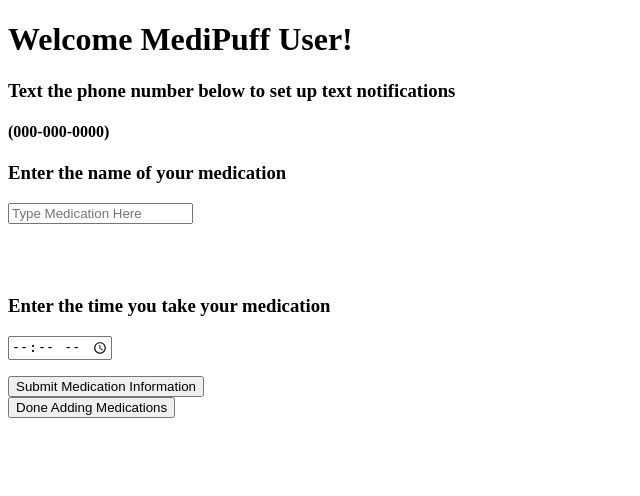
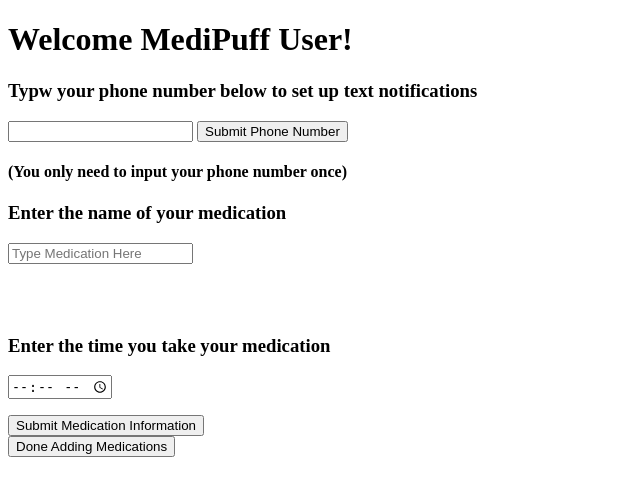
Before and after one commit to ronaldngounou/MediPuff, a Flask app: page /EnterMedication in a window 1280 px wide. Shown: the top 496 px of the page, without its empty margins (0-640 px from the left). Run offline with Flask 3, Linux system fonts and the light colour scheme.

Commit message:
attempt at sending text message

```diff
--- a/app.py
+++ b/app.py
@@ -1,10 +1,22 @@
 from flask import Flask, render_template, request
 from pyngrok import ngrok
+from twilio.rest import Client
+from twilio.twiml.messaging_response import MessagingResponse
+from twilio.twiml.voice_response import VoiceResponse
 
 happiness = 25
 max_happiness = 50
 med_names = []
 med_times = []
+phone_number = 0000000000
+
+#stuff to send text messages
+# Your Account SID from twilio.com/console
+account_sid = "AC1301b04dcb50efa82ad50164c3c4eb9e"
+# Your Auth Token from twilio.com/console
+auth_token  = "998b3ec8a9b64fbaedeca6f4aaeef2b4"
+client = Client(account_sid, auth_token)
+
 
 app = Flask(__name__)
 
@@ -19,9 +31,18 @@ def enter_medication():
     if request.method == 'POST':
         med_name = request.form.get("submit_med")
         med_time = request.form.get("submit_time")
+        phone_number = request.form.get("phone_number")
 
         med_names.append(med_name)
         med_times.append(med_time)
+
+        message = client.messages.create(
+            to="{}{}".format("+", phone_number),
+            from_="+18445610671",
+            body="You have set up your text notifications!")
+
+
+        print(message.sid)
         return render_template('Component3.html')
     else:
         # Handle the GET request (or other methods) here
@@ -37,5 +58,7 @@ def main_page():
 def insert():
     return render_template('Compnent.html')
 
+
+
 if __name__ == '__main__':
     app.run(debug = True)
--- a/templates/Component3.html
+++ b/templates/Component3.html
@@ -7,10 +7,12 @@
         <h1>Welcome MediPuff User!</h1>
 
 
-        <p>
-            <h3>Text the phone number below to set up text notifications</h3>
-            <h4>(000-000-0000)</h4>
-        </p>
+        <fomr>
+            <h3>Typw your phone number below to set up text notifications</h3>
+            <input type="tel" name="phone_number" id="phone_number">
+            <input type="submit" value="Submit Phone Number" onclick="displayInput()">
+            <h4>(You only need to input your phone number once)</h4>
+        </form>
 
 
         <form method="POST" action="/EnterMedication">
--- a/templates/Component5.html
+++ b/templates/Component5.html
@@ -42,7 +42,8 @@
 
         <input type="submit" value="Remove a Medication"></input>
 
-    <p>
+
+    <form id="checkboxForm">
         <input type="checkbox" id="med1" name="medications">
         <label for="med1"> Medication 1</label><br>
         <input type="checkbox" id="med2" name="medications">
@@ -53,7 +54,7 @@
         <label for="med4"> Medication 4</label><br>
         <input type="checkbox" id="med5" name="medications">
         <label for="med5"> Medication 5</label><br>
-    </p>
+    </form>
 </body>
         </p>
 
```
